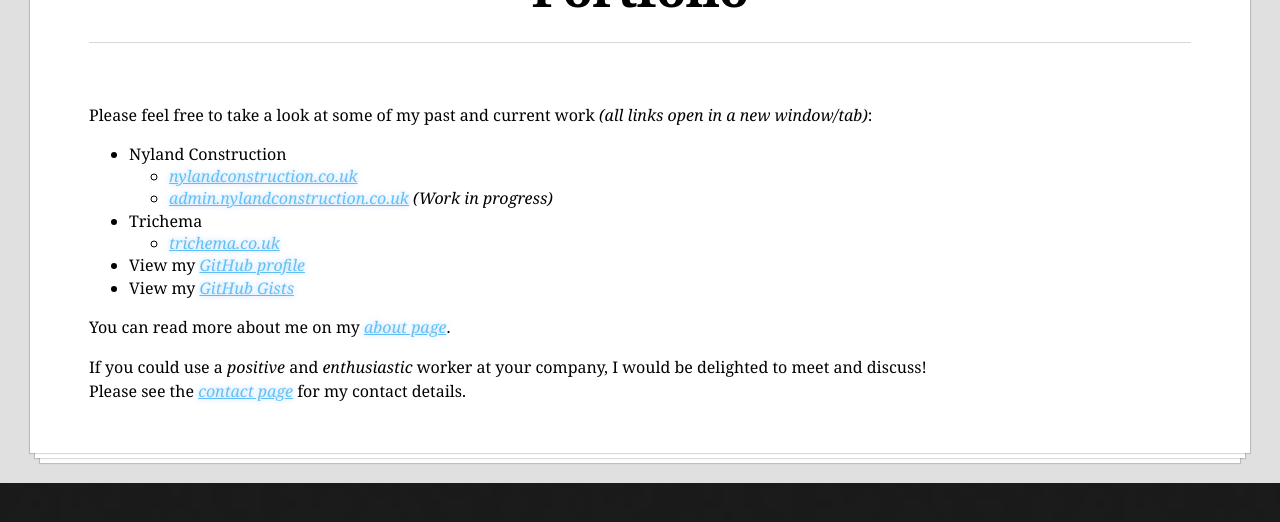
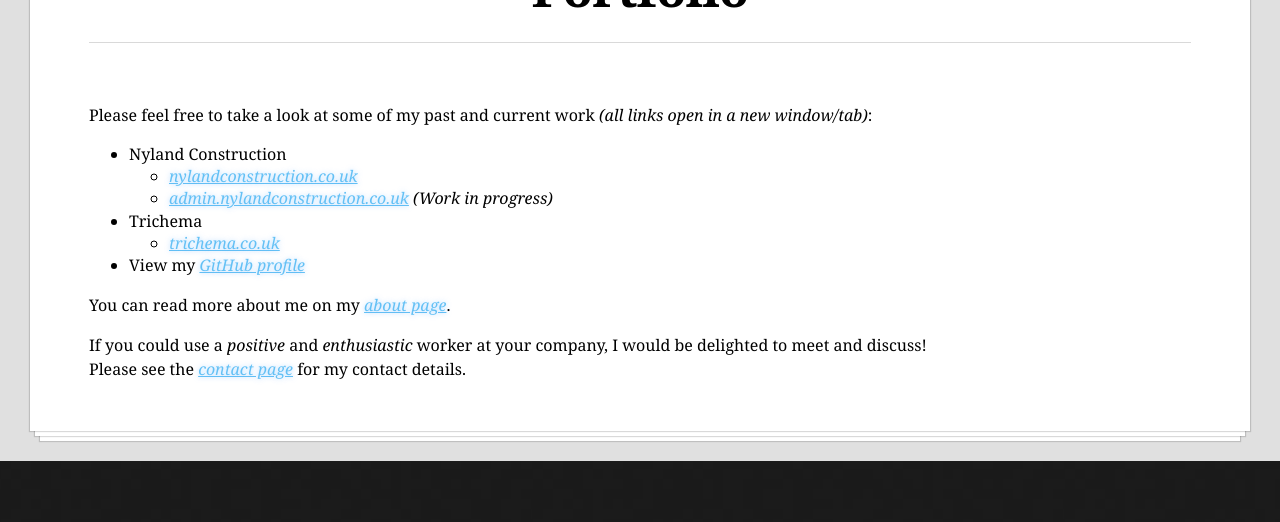
Before and after one commit to JoeNyland/joenyland.github.io, a Jekyll site: the page built from portfolio/index.html, in a window 1280 px wide, cut to the strip 324-846 px from the top of the page. Built offline with Jekyll 4.4.1, drawn with Linux system fonts in a browser that asks for light colours.

Commit message:
Remove Gists link from Portfolio page

```diff
--- a/portfolio/index.html
+++ b/portfolio/index.html
@@ -30,7 +30,6 @@
                         <li><a href="http://trichema.co.uk" target="_blank">trichema.co.uk</a></li>
                     </ul>
                     <li>View my <a href="https://github.com/MasterRoot24" target="_blank">GitHub profile</a></li>
-                    <li>View my <a href="https://gist.github.com/MasterRoot24" target="_blank">GitHub Gists</a></li>
                 </ul>
                 <p>
                     You can read more about me on my <a href="../about/">about page</a>.
```
